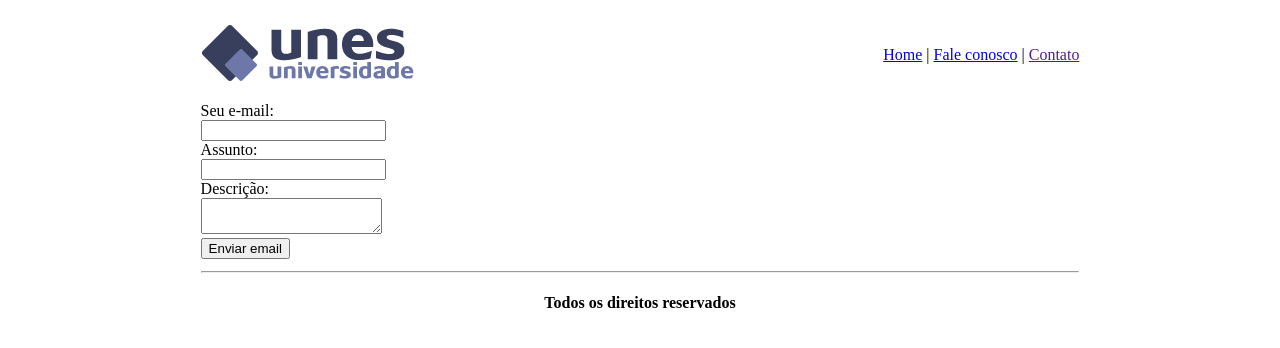
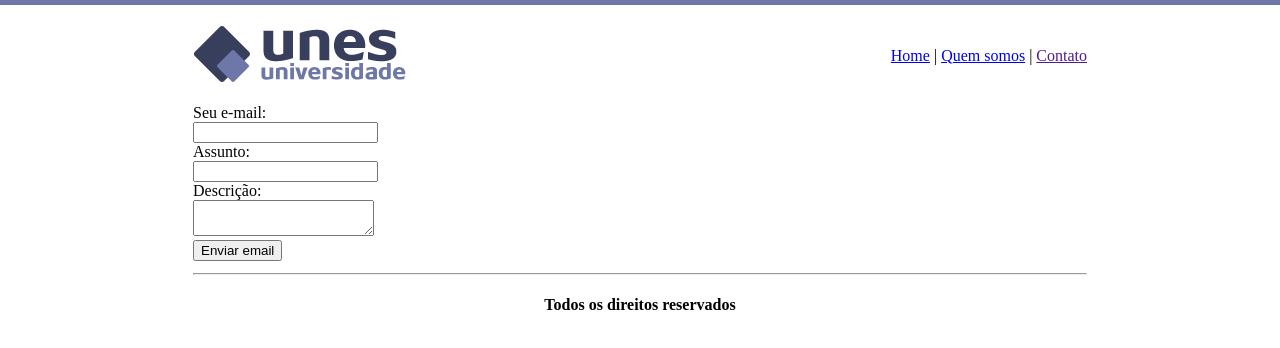
Before and after one commit to MateusCSantos26/Projeto-1-HTML, a plain HTML site: page pages/contato.html in a window 1280 px wide. Drawn offline with Linux system fonts and the light colour scheme.

Commit message:
Mod(*): Melhorias visuais

```diff
--- a/pages/contato.html
+++ b/pages/contato.html
@@ -4,15 +4,15 @@
 	<meta charset="utf-8">
 	<title>UNES - Quem Somos</title>
 </head>
-<body background="assets/fundo2.png">
+<body background="../assets/fundo2.png">
 
-	<table border="0" align="center" width="70%">
-		<tr height="89">
+	<table border="0" align="center" width="900">
+		<tr height="91">
 			<td>
 				<img src="../assets/logo.png">
 			</td>
 			<td align="end">
-				<a href="../index.html">Home</a> | <a href="quemSomos.html"> Fale conosco</a> | <a href=""> Contato</a>
+				<a href="../index.html">Home</a> | <a href="quemSomos.html"> Quem somos</a> | <a href=""> Contato</a>
 			</td>
 		</tr>
 		<tr>
```
Also changed, not shown: index.html (+3 -3 lines), pages/quemSomos.html (+3 -3 lines).
